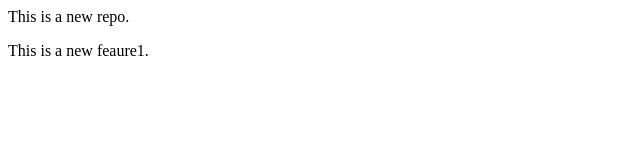
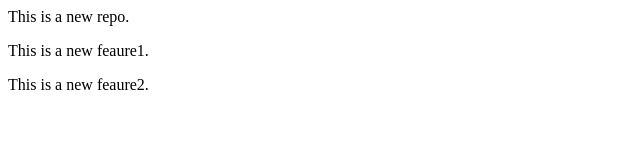
Before and after one commit to amirhn038/rocalRepo, a plain HTML site: page index.html in a window 1280 px wide. Shown: the whole page, without its empty margins (0-640 px from the left). Drawn offline with Linux system fonts and the light colour scheme.

Commit message:
add new paragraph2

```diff
--- a/index.html
+++ b/index.html
@@ -1,2 +1,3 @@
 <p>This is a new repo.</p>
 <p>This is a new feaure1.</p>
+<p>This is a new feaure2.</p>
```
